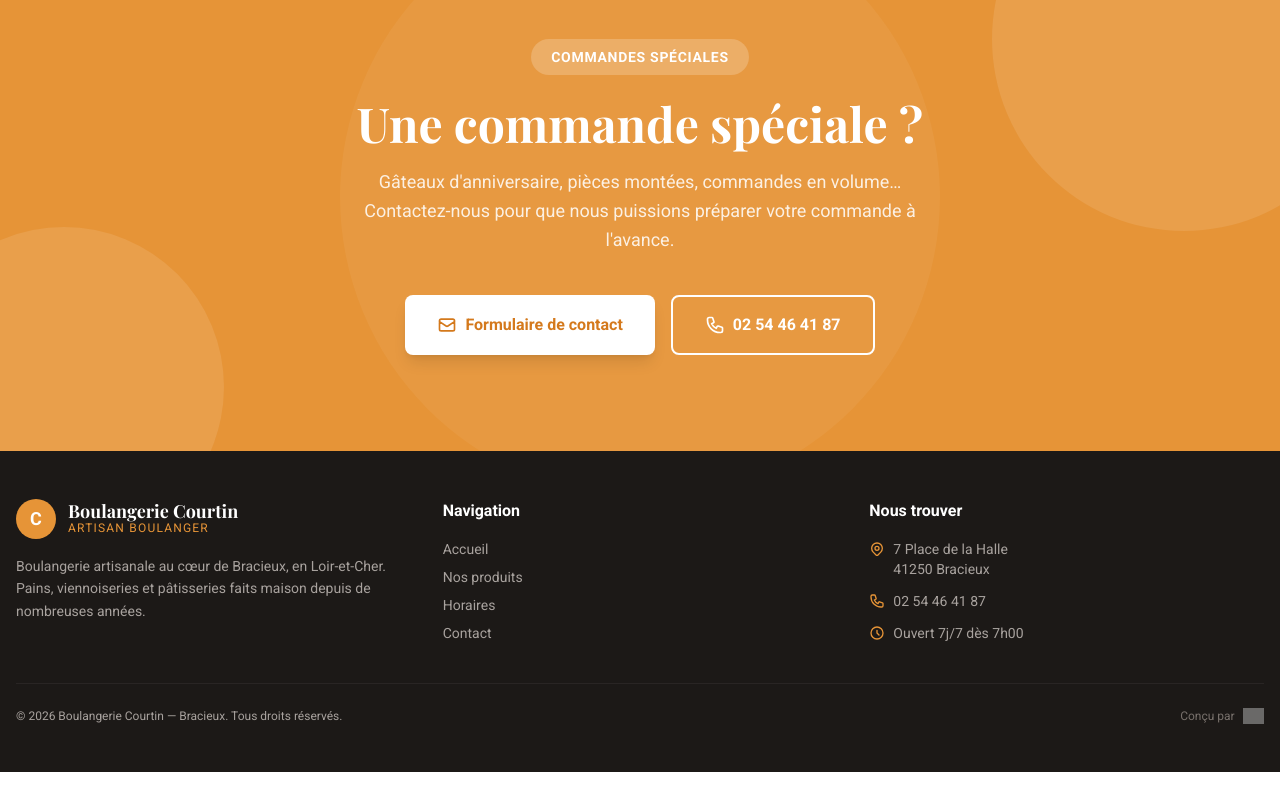
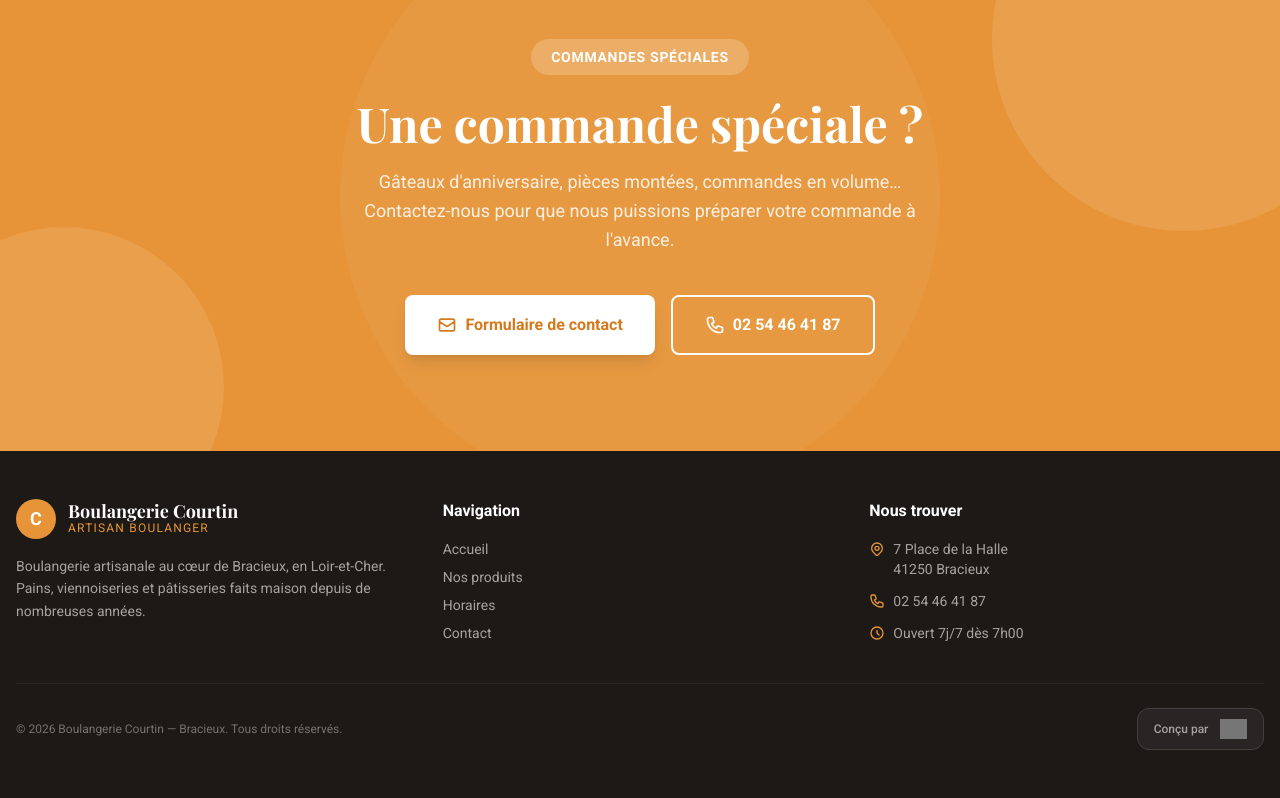
Before and after one commit to batoucode/Boulangerie-Courtin-, a Next.js app: page / in a window 1280 px wide. Shown: the part 3116-3914 px from the top of the page. Before the commit the page ends 3888 px from the top, so only its background shows below. Built offline with nearby package versions, Linux system fonts and the light colour scheme; grey boxes are pictures that could not be loaded.

Commit message:
fix: signature DesCodes plus lisible et pro en pied de page

```diff
--- a/src/components/Footer.tsx
+++ b/src/components/Footer.tsx
@@ -83,20 +83,22 @@ export default function Footer() {
           </div>
         </div>
 
-        <div className="border-t border-stone-800 mt-10 pt-6 flex flex-col sm:flex-row items-center justify-between gap-3 text-xs">
+        <div className="border-t border-stone-800 mt-10 pt-6 flex flex-col sm:flex-row items-center justify-between gap-4 text-xs text-stone-500">
           <p>© {year} Boulangerie Courtin — Bracieux. Tous droits réservés.</p>
           <a
             href="https://www.descodes.com"
             target="_blank"
             rel="noopener noreferrer"
-            className="flex items-center gap-2 text-stone-500 hover:text-stone-300 transition-colors duration-200"
+            className="group flex items-center gap-3 bg-stone-800 hover:bg-stone-700 border border-stone-700 hover:border-brand-400/50 rounded-xl px-4 py-2.5 transition-all duration-200"
           >
-            <span>Conçu par</span>
+            <span className="text-stone-400 group-hover:text-stone-200 text-xs font-medium whitespace-nowrap transition-colors">
+              Conçu par
+            </span>
             {/* eslint-disable-next-line @next/next/no-img-element */}
             <img
               src="https://www.descodes.com/images/logos/descodes-logo-dark.svg"
               alt="DesCodes"
-              className="h-4 w-auto opacity-60 hover:opacity-100 transition-opacity duration-200"
+              className="h-5 w-auto brightness-75 group-hover:brightness-110 transition-all duration-200"
             />
           </a>
         </div>
```
